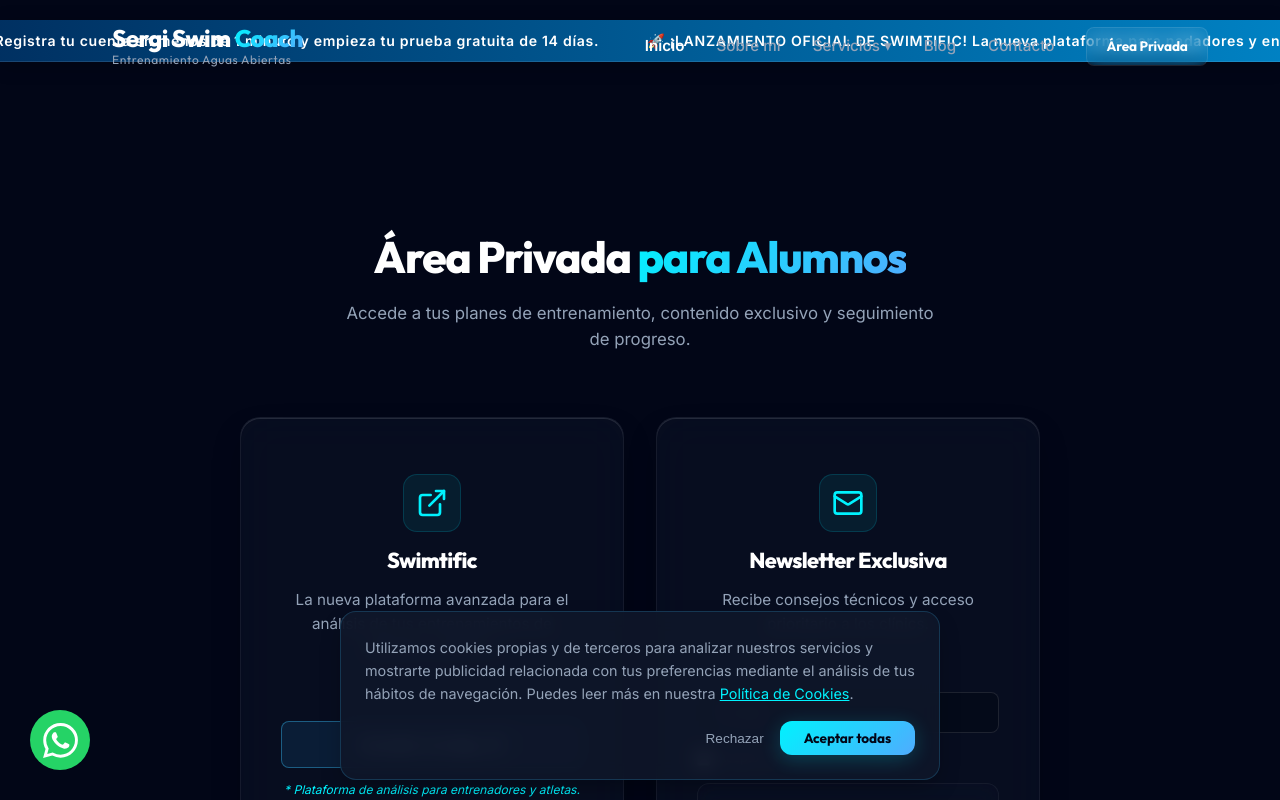
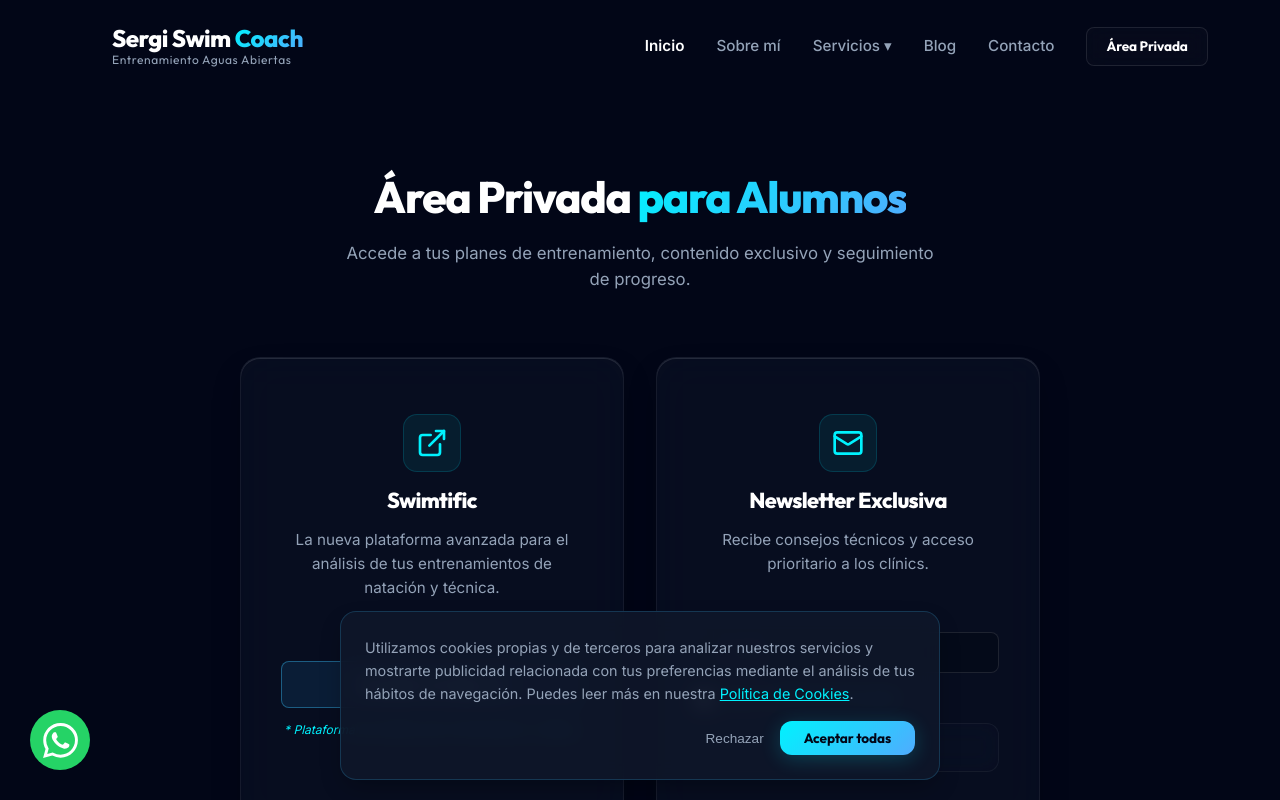
Before and after one commit to sergiogarciabalas-cmyk/EntrenamientoAguasAbiertas, a React (Vite) app: page /area-privada in a window 1280 px wide. Shown: the top 800 px of the page. Built offline with nearby package versions, Linux system fonts and the light colour scheme.

Commit message:
fix(landing): remove marquee from PrivateArea and correct swimtific domain spelling

```diff
--- a/src/pages/Home.tsx
+++ b/src/pages/Home.tsx
@@ -150,7 +150,7 @@
             `}</style>
 
             <a
-                href="https://www.swimmtific.com/"
+                href="https://www.swimtific.com/"
                 target="_blank"
                 rel="noopener noreferrer"
                 className="home-marquee-wrapper"
--- a/src/pages/PrivateArea.tsx
+++ b/src/pages/PrivateArea.tsx
@@ -45,46 +45,8 @@
     };
 
     return (
-        <div style={{ paddingTop: '160px', minHeight: '80vh', paddingBottom: '100px', position: 'relative' }}>
+        <div style={{ paddingTop: '100px', minHeight: '80vh', paddingBottom: '100px' }}>
             <style>{`
-                @keyframes marquee-ltr {
-                    0% { transform: translateX(-50%); }
-                    100% { transform: translateX(0); }
-                }
-                .marquee-wrapper {
-                    overflow: hidden;
-                    width: 100%;
-                    background: linear-gradient(90deg, rgba(0, 51, 102, 0.95), rgba(0, 136, 204, 0.95));
-                    backdrop-filter: blur(10px);
-                    border-bottom: 1px solid rgba(255, 255, 255, 0.1);
-                    position: absolute;
-                    top: 20px;
-                    left: 0;
-                    z-index: 50;
-                    padding: 10px 0;
-                    cursor: pointer;
-                    display: flex;
-                    box-shadow: 0 4px 20px rgba(0, 0, 0, 0.2);
-                }
-                .marquee-track {
-                    display: flex;
-                    width: max-content;
-                    animation: marquee-ltr 22s linear infinite;
-                }
-                .marquee-track:hover {
-                    animation-play-state: paused;
-                }
-                .marquee-text {
-                    font-size: 0.88rem;
-                    font-weight: 600;
-                    color: #fff;
-                    letter-spacing: 0.05em;
-                    display: flex;
-                    align-items: center;
-                    gap: 3rem;
-                    padding-right: 3rem;
-                    white-space: nowrap;
-                }
                 .clickable-card {
                     transition: transform 0.3s cubic-bezier(0.16, 1, 0.3, 1), box-shadow 0.3s ease;
                 }
@@ -93,28 +55,6 @@
                     box-shadow: 0 10px 30px rgba(56, 189, 248, 0.15);
                 }
             `}</style>
-
-            <a
-                href="https://www.swimtific.com/"
-                target="_blank"
-                rel="noopener noreferrer"
-                className="marquee-wrapper"
-                title="Visitar Swimtific.com"
-                style={{ textDecoration: 'none', display: 'flex' }}
-            >
-                <div className="marquee-track">
-                    <div className="marquee-text">
-                        <span>🚀 ¡LANZAMIENTO OFICIAL DE SWIMTIFIC! La nueva plataforma para nadadores y entrenadores. ¡Date de alta hoy y crea tu plan gratis!</span>
-                        <span>🏊‍♂️ Conecta tus dispositivos (Garmin, Whoop, Polar, Oura, Strava) y analiza tu carga al instante.</span>
-                        <span>⚡ Registra tu cuenta en menos de 1 minuto y empieza tu prueba gratuita de 14 días.</span>
-                    </div>
-                    <div className="marquee-text">
-                        <span>🚀 ¡LANZAMIENTO OFICIAL DE SWIMTIFIC! La nueva plataforma para nadadores y entrenadores. ¡Date de alta hoy y crea tu plan gratis!</span>
-                        <span>🏊‍♂️ Conecta tus dispositivos (Garmin, Whoop, Polar, Oura, Strava) y analiza tu carga al instante.</span>
-                        <span>⚡ Registra tu cuenta en menos de 1 minuto y empieza tu prueba gratuita de 14 días.</span>
-                    </div>
-                </div>
-            </a>
 
             <div className="container">
                 <RevealOnScroll>
```
